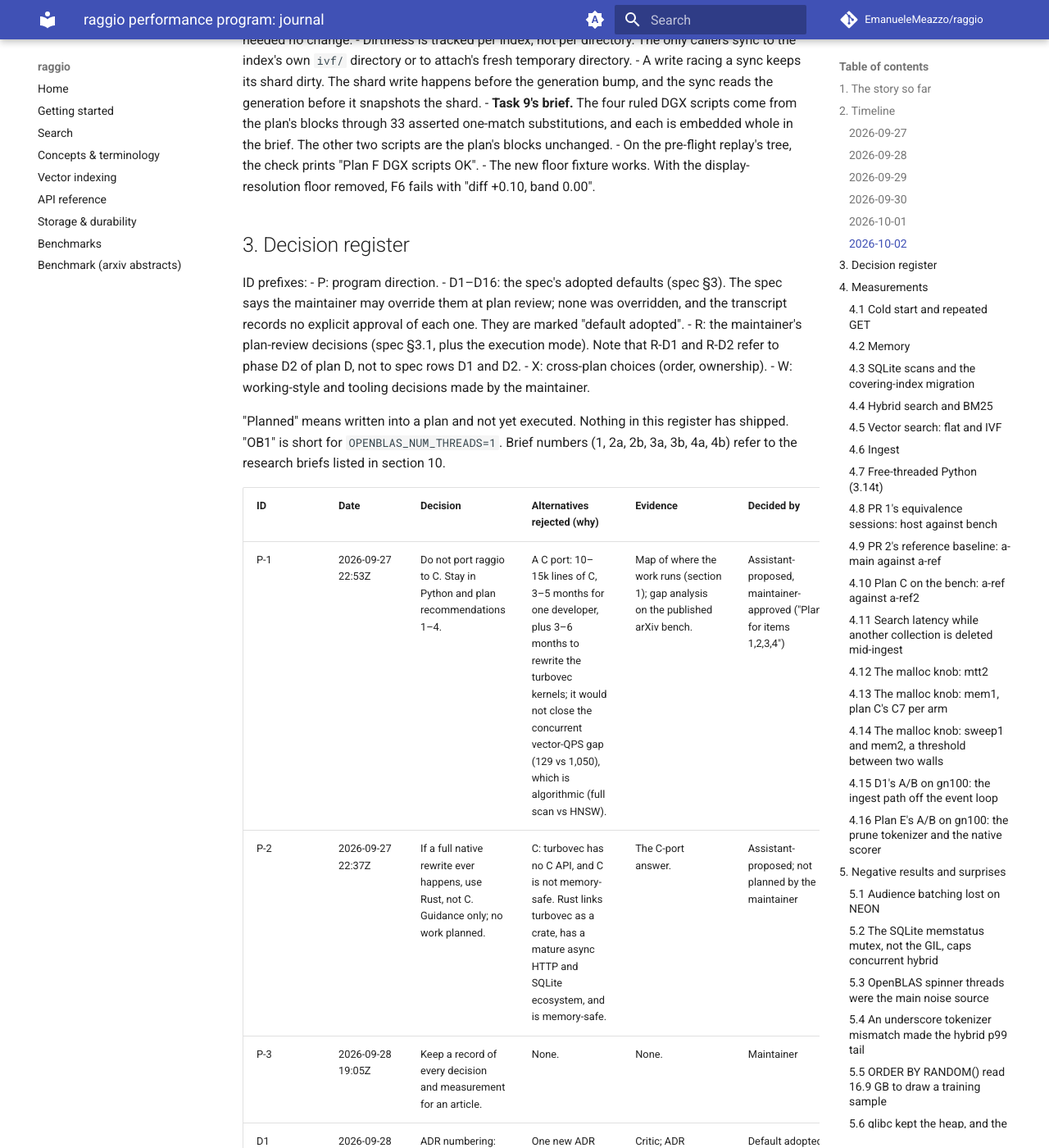
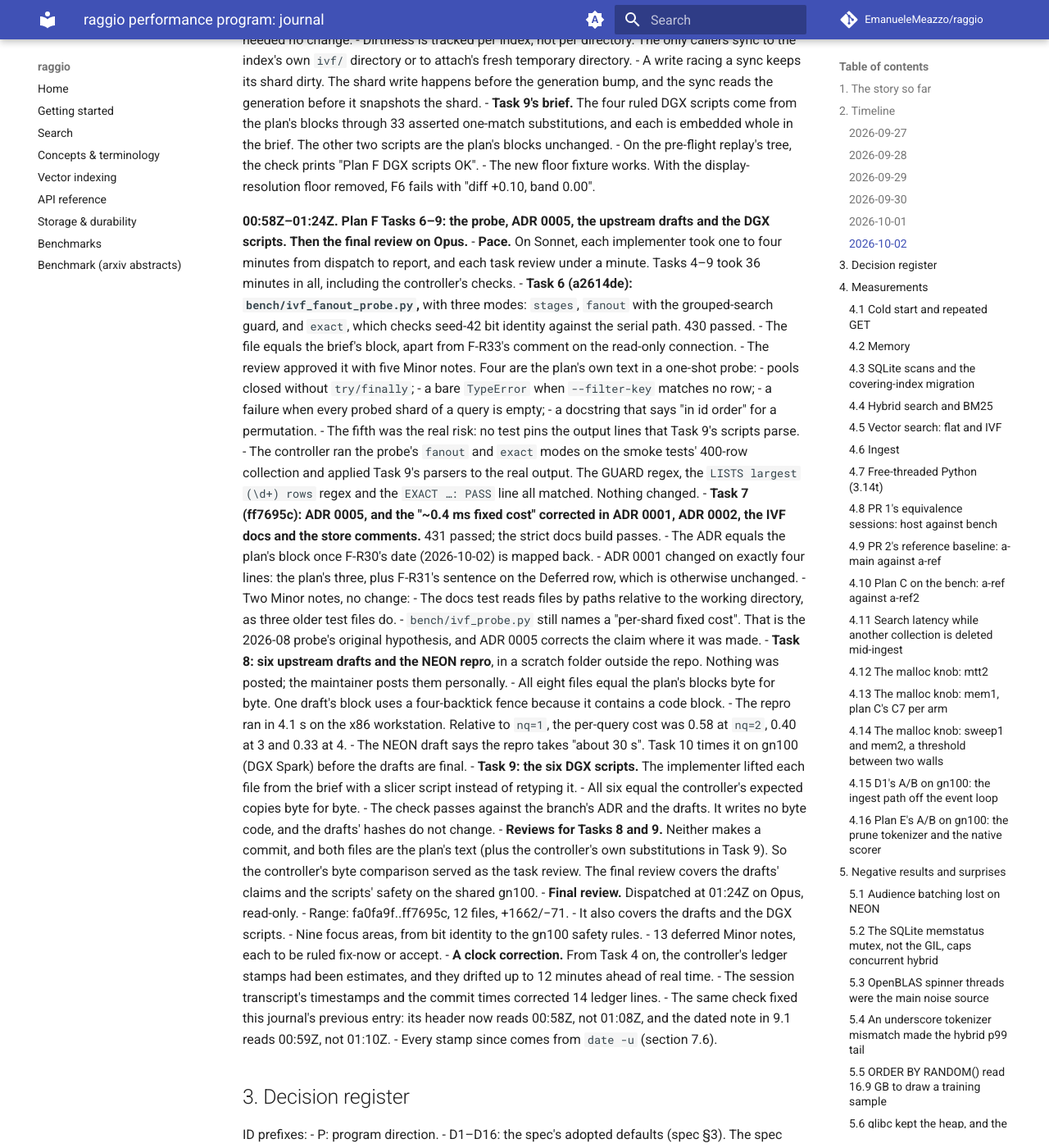
Before and after one commit to EmanueleMeazzo/raggio, an MkDocs documentation site: the page built from docs/superpowers/journal/2026-09-performance-program.md, in a window 1280 px wide and 1400 px high, scrolled down 60429 px. Shown: the whole window at 82% size. Built offline with MkDocs 1.6.1 and Material for MkDocs 9.7.7, drawn with Linux system fonts in a browser that asks for light colours; comment, search, counter and statistics services are not loaded; some of the changed text lies outside the part shown.

Commit message:
Journal plan F Tasks 6-9, the final review's dispatch and a clock correction
Co-Authored-By: Claude Opus 5.5 <noreply@anthropic.com>

```diff
--- a/docs/superpowers/journal/2026-09-performance-program.md
+++ b/docs/superpowers/journal/2026-09-performance-program.md
@@ -1338,7 +1338,7 @@ The other 16 are rulings on wording and tests, not on design. The ADR states onl
 - **Versions (W-11).** turbovec 1.0.0 is the latest, and its GitHub `main` equals v1.0.0. uv 0.12.21 is the latest. numpy 2.5.3 exists with no relevant change, so it goes into a maintenance commit after F. CPython 3.12.15 (PBS 20261001, still SQLite 3.53.1) arrives with the next uncached image build. `rust:1.99.0-slim-trixie` still returns 404.
 - **The trailer (F-R8).** The scan agents saw a Sonnet attribution in their own context. F keeps the Opus line that every A–E commit carries.
 
-**00:06Z–01:08Z. Plan F Tasks 1–5: the pool, the intersection, two cache races and dirty-shard sync. A dropped space changed how literals are checked.**
+**00:06Z–00:58Z. Plan F Tasks 1–5: the pool, the intersection, two cache races and dirty-shard sync. A dropped space changed how literals are checked.**
 - **Setup.** The worktree `.worktrees/ivf-fanout-and-upstream` was created from `main` at fa0fa9f. The baseline was 398 passed with the extension, which confirms P.
 - **Task 1 (4cdeb04): `_ShardPool` and the parallel fan-out.** 413 passed.
   - A grep confirmed F-R1, F-R2 and F-R4 in place:
@@ -1366,6 +1366,41 @@ The other 16 are rulings on wording and tests, not on design. The ADR states onl
 - **Task 9's brief.** The four ruled DGX scripts come from the plan's blocks through 33 asserted one-match substitutions, and each is embedded whole in the brief. The other two scripts are the plan's blocks unchanged.
   - On the pre-flight replay's tree, the check prints "Plan F DGX scripts OK".
   - The new floor fixture works. With the display-resolution floor removed, F6 fails with "diff +0.10, band 0.00".
+
+**00:58Z–01:24Z. Plan F Tasks 6–9: the probe, ADR 0005, the upstream drafts and the DGX scripts. Then the final review on Opus.**
+- **Pace.** On Sonnet, each implementer took one to four minutes from dispatch to report, and each task review under a minute. Tasks 4–9 took 36 minutes in all, including the controller's checks.
+- **Task 6 (a2614de): `bench/ivf_fanout_probe.py`,** with three modes: `stages`, `fanout` with the grouped-search guard, and `exact`, which checks seed-42 bit identity against the serial path. 430 passed.
+  - The file equals the brief's block, apart from F-R33's comment on the read-only connection.
+  - The review approved it with five Minor notes. Four are the plan's own text in a one-shot probe:
+    - pools closed without `try/finally`;
+    - a bare `TypeError` when `--filter-key` matches no row;
+    - a failure when every probed shard of a query is empty;
+    - a docstring that says "in id order" for a permutation.
+  - The fifth was the real risk: no test pins the output lines that Task 9's scripts parse.
+  - The controller ran the probe's `fanout` and `exact` modes on the smoke tests' 400-row collection and applied Task 9's parsers to the real output. The GUARD regex, the `LISTS largest (\d+) rows` regex and the `EXACT …: PASS` line all matched. Nothing changed.
+- **Task 7 (ff7695c): ADR 0005, and the "~0.4 ms fixed cost" corrected in ADR 0001, ADR 0002, the IVF docs and the store comments.** 431 passed; the strict docs build passes.
+  - The ADR equals the plan's block once F-R30's date (2026-10-02) is mapped back.
+  - ADR 0001 changed on exactly four lines: the plan's three, plus F-R31's sentence on the Deferred row, which is otherwise unchanged.
+  - Two Minor notes, no change:
+    - The docs test reads files by paths relative to the working directory, as three older test files do.
+    - `bench/ivf_probe.py` still names a "per-shard fixed cost". That is the 2026-08 probe's original hypothesis, and ADR 0005 corrects the claim where it was made.
+- **Task 8: six upstream drafts and the NEON repro**, in a scratch folder outside the repo. Nothing was posted; the maintainer posts them personally.
+  - All eight files equal the plan's blocks byte for byte. One draft's block uses a four-backtick fence because it contains a code block.
+  - The repro ran in 4.1 s on the x86 workstation. Relative to `nq=1`, the per-query cost was 0.58 at `nq=2`, 0.40 at 3 and 0.33 at 4.
+  - The NEON draft says the repro takes "about 30 s". Task 10 times it on gn100 (DGX Spark) before the drafts are final.
+- **Task 9: the six DGX scripts.** The implementer lifted each file from the brief with a slicer script instead of retyping it.
+  - All six equal the controller's expected copies byte for byte.
+  - The check passes against the branch's ADR and the drafts. It writes no byte code, and the drafts' hashes do not change.
+- **Reviews for Tasks 8 and 9.** Neither makes a commit, and both files are the plan's text (plus the controller's own substitutions in Task 9). So the controller's byte comparison served as the task review. The final review covers the drafts' claims and the scripts' safety on the shared gn100.
+- **Final review.** Dispatched at 01:24Z on Opus, read-only.
+  - Range: fa0fa9f..ff7695c, 12 files, +1662/−71.
+  - It also covers the drafts and the DGX scripts.
+  - Nine focus areas, from bit identity to the gn100 safety rules.
+  - 13 deferred Minor notes, each to be ruled fix-now or accept.
+- **A clock correction.** From Task 4 on, the controller's ledger stamps had been estimates, and they drifted up to 12 minutes ahead of real time.
+  - The session transcript's timestamps and the commit times corrected 14 ledger lines.
+  - The same check fixed this journal's previous entry: its header now reads 00:58Z, not 01:08Z, and the dated note in 9.1 reads 00:59Z, not 01:10Z.
+  - Every stamp since comes from `date -u` (section 7.6).
 
 ## 3. Decision register
 
@@ -2304,6 +2339,7 @@ Recorded subagent tokens for the completed workflows sum to 10,021,309. That tot
 - Check every added line, not only the non-ASCII ones, and do it before the commit. In plan F an editing tool dropped a plain space twice. The first one reached a commit because the implementer's check looked only at non-ASCII lines. The second was caught on the staged diff (section 2, 2026-10-02).
 - Compare test literals with their source by code point, not by eye, when they hold non-ASCII text or backslashes. Agents' editing tools have composed Unicode and dropped a backslash, and a diff view shows neither (section 5.21).
 - Verify claims of having told the user against the transcript. A compaction summary said the maintainer had been told about the removed `bench-wv` container; the transcript showed no such message (section 7.5).
+- Read every ledger stamp from the clock (`date -u`); do not advance it by estimate. In plan F the implementers finished a task in two to four minutes, much faster than earlier plans. The controller's estimated stamps drifted up to 12 minutes ahead: one ledger line put Task 6's dispatch at 01:08Z, after its 01:01Z commit. The transcript's own timestamps and the commit times fixed them (section 2, 2026-10-02).
 
 ### 7.7 Working agreements with the maintainer
 
@@ -2380,7 +2416,8 @@ State as of 2026-09-28, about 19:30Z.
 - Dated note, 2026-10-01 22:59Z: plan E's ten tasks, the final review and one fix wave are approved (f95b3b8, 397 passed). I-1, D14's compatibility-form loss, is documented under E-R15, with two issue drafts not posted. Task 11's A/B is running on gn100 (22:56Z, cap 110 minutes).
 - Dated note, 2026-10-01 23:22Z: plan E is done. Its A/B passed every gate (section 4.16), and it is merged into `main` and pushed (fa0fa9f). Next: plan F, `ivf-fanout-and-upstream`, after its pre-flight. G's uv quotes need re-anchoring to 0.12.21 at G's pre-flight.
 - Dated note, 2026-10-02 00:03Z: plan F's pre-flight is done and ruled (section 2, 2026-10-02; F-R1 to F-R39 in the ledger). F runs in `.worktrees/ivf-fanout-and-upstream` from `main` at fa0fa9f; Task 1 is next, on Sonnet.
-- Dated note, 2026-10-02 01:10Z: plan F's Tasks 1–5 are approved (8002a84, 427 passed; section 2, 2026-10-02). Task 6, the probe, is running. Still to come: Tasks 7–9, the final review on Opus, and Task 10's A/B on gn100 (DGX Spark).
+- Dated note, 2026-10-02 00:59Z: plan F's Tasks 1–5 are approved (8002a84, 427 passed; section 2, 2026-10-02). Task 6, the probe, is running. Still to come: Tasks 7–9, the final review on Opus, and Task 10's A/B on gn100 (DGX Spark).
+- Dated note, 2026-10-02 01:25Z: plan F's Tasks 1–9 are done and checked (ff7695c, 431 passed). The drafts and DGX scripts are outside the repo. The final review on Opus is running (section 2, 2026-10-02). Still to come: any fix wave, then Task 10's A/B on gn100, then the merge.
 
 ### 9.2 Open questions in the plans
 
```
